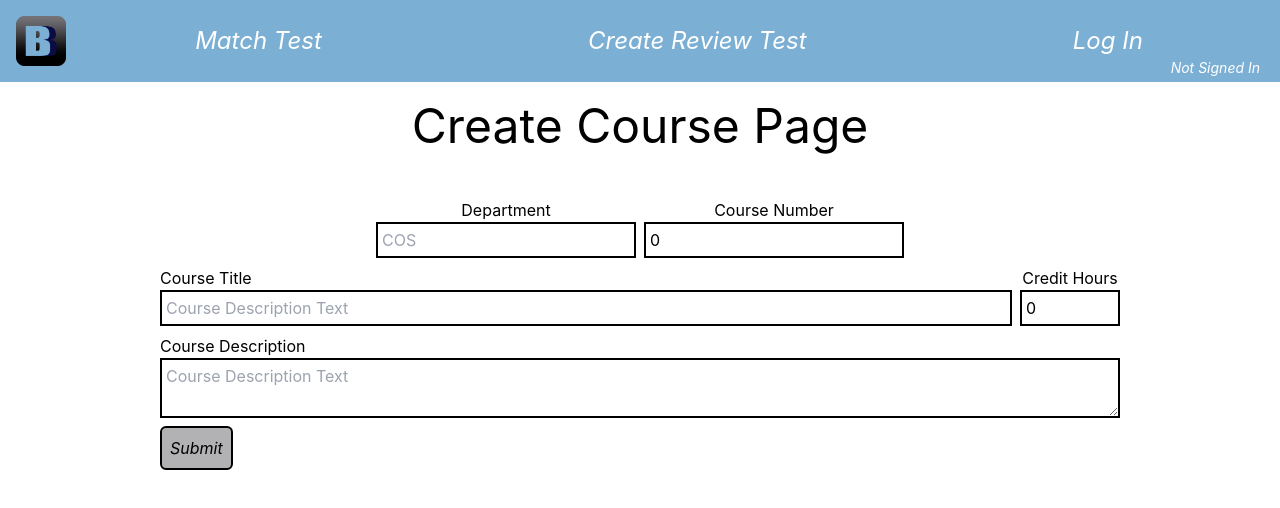
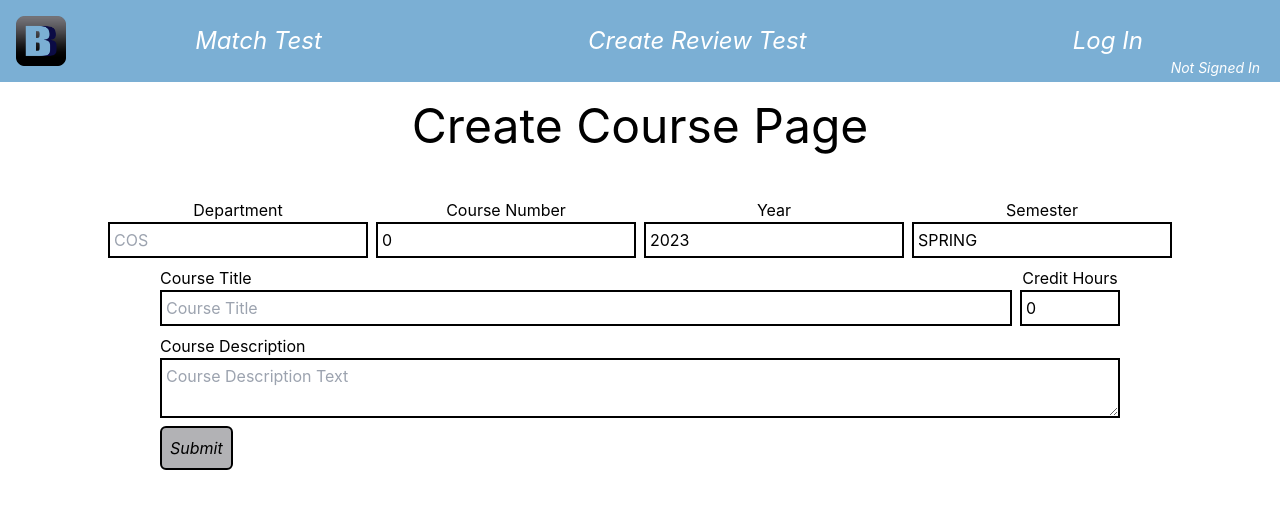
Before and after one commit to 2022-autumn-cos-420/Team-Egg, a React (Create React App) app in the folder client/: page /createCourse in a window 1280 px wide. Shown: the top 508 px of the page. Built offline with nearby package versions, Linux system fonts and the light colour scheme; no server answers.

Commit message:
Some formatting

```diff
--- a/client/src/pages/CreateCoursePage.tsx
+++ b/client/src/pages/CreateCoursePage.tsx
@@ -20,7 +20,7 @@ function CourseTitle(
 ): JSX.Element {
     return <div data-testid="courseTitle" className="flex flex-col grow">
         <label htmlFor="postText" className="text-left">Course Title</label>
-         <input className="p-1 text-black border-2 border-black" id="postText" placeholder="Course Description Text"
+         <input className="p-1 text-black border-2 border-black" id="postText" placeholder="Course Title"
             onChange={(e)=>{setCourseTitle(e.target.value)}} value={courseTitle} />
 
     </div>
@@ -38,6 +38,40 @@ function CourseCode(
                 if(e.target.value.length <= 3)
                     setCourseCode(e.target.value.toLocaleUpperCase())
             }} value={courseCode}/>
+
+    </div>
+}
+
+function CourseYear(
+    {courseYear, setCourseYear} :
+    {courseYear: number,
+        setCourseYear: (courseYear: number) => void}
+): JSX.Element {
+    return <div data-testid="courseYear" className="flex flex-col">
+        <label htmlFor="postText" className="">Year</label>
+         <input className="p-1 text-black border-2 border-black" id="postText" placeholder="2023"
+            onChange={(e)=>{
+                const x = parseInt(e.target.value);
+                if(isNaN(x)) setCourseYear(2023)
+                else setCourseYear(x)
+                }
+            } value={courseYear}/>
+
+    </div>
+}
+
+function CourseSemester(
+    {courseSemester, setCourseSemester} :
+    {courseSemester: string,
+        setCourseSemester: (courseSemester: string) => void}
+): JSX.Element {
+    return <div data-testid="courseSemester" className="flex flex-col">
+        <label htmlFor="postText" className="">Semester</label>
+         <input className="p-1 text-black border-2 border-black" id="postText" placeholder="Fall"
+            onChange={(e)=>{
+                setCourseSemester(e.target.value.toLocaleUpperCase());
+                }
+            } value={courseSemester}/>
 
     </div>
 }
@@ -80,7 +114,21 @@ function CourseHours(
     </div>
 }
 
-function CourseSubmitButton(): JSX.Element {
+
+function CourseSubmitButton({
+    courseDesc, courseTitle, courseCode, courseNum, courseHours
+}:{
+    courseDesc: string,
+    courseTitle: string,
+    courseCode: string,
+    courseNum: number,
+    courseHours: number
+}): JSX.Element {
+
+    const sendCourse = () => {
+
+    }
+
     return <button data-testid="courseSubmitButton" className="border-2 border-black cursor-pointer bg-crt_BB_grey italic hover:bg-crt_BB_lightBlue p-2 rounded-md">
         Submit
     </button>
@@ -92,6 +140,8 @@ function CreateCoursePage(): JSX.Element {
     const [courseTitle, setCourseTitle]  = useState<string>("");
     const [courseCode, setCourseCode]  = useState<string>("");
     const [courseNum, setCourseNum]  = useState<number>(0);
+    const [courseYear, setCourseYear]  = useState<number>(2023);
+    const [courseSemester, setCourseSemester]  = useState<string>("SPRING");
     const [courseHours, setCourseHours] = useState<number>(0);
 
     return <div data-testid="createCoursePage" className="flex flex-row justify-center">
@@ -100,6 +150,8 @@ function CreateCoursePage(): JSX.Element {
             <div className="flex flex-row space-x-2 justify-center">
                 <CourseCode courseCode={courseCode} setCourseCode={setCourseCode} />
                 <CourseNumber courseNum={courseNum} setCourseNum={setCourseNum} />
+                <CourseYear courseYear={courseYear} setCourseYear={setCourseYear} />
+                <CourseSemester courseSemester={courseSemester} setCourseSemester={setCourseSemester} />
             </div>
             <div className="flex flex-row space-x-2 justify-center">
                 <CourseTitle courseTitle={courseTitle} setCourseTitle={setCourseTitle} />
@@ -107,7 +159,7 @@ function CreateCoursePage(): JSX.Element {
             </div>
             <CourseDesc courseDesc={courseDesc} setCourseDesc={setCourseDesc} />
             <div className="text-left">
-                <CourseSubmitButton />
+                <CourseSubmitButton courseDesc= {courseDesc} courseTitle = {courseTitle} courseCode = {courseCode} courseNum = {courseNum} courseHours = {courseHours}/>
             </div>
         </div>
     </div>
```
